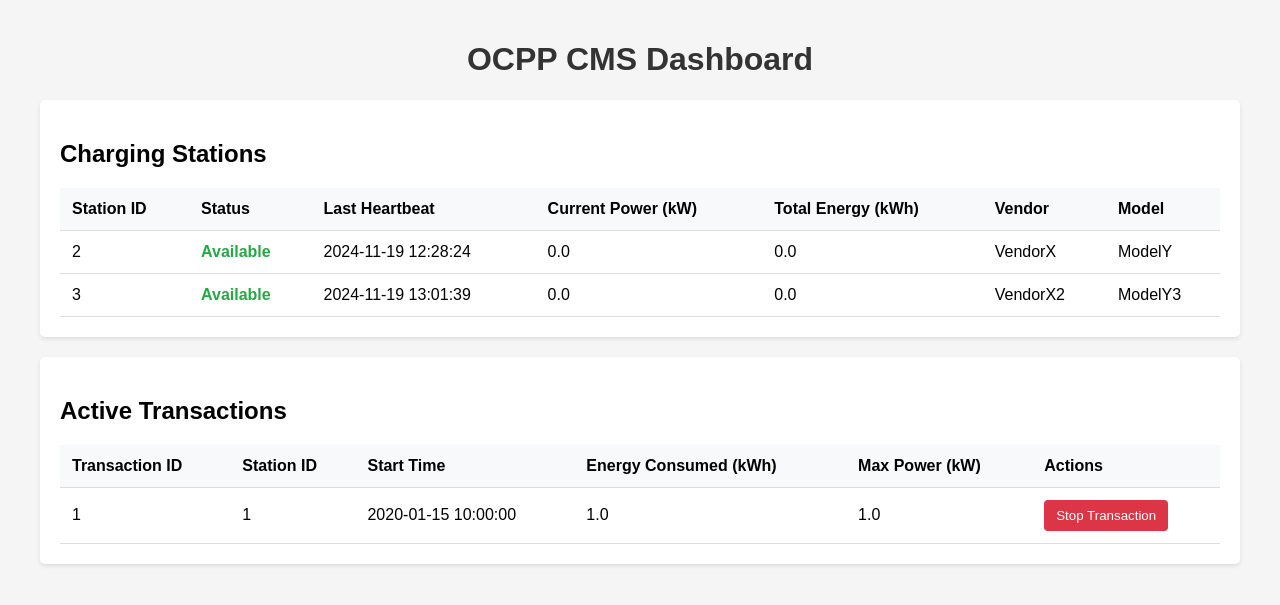
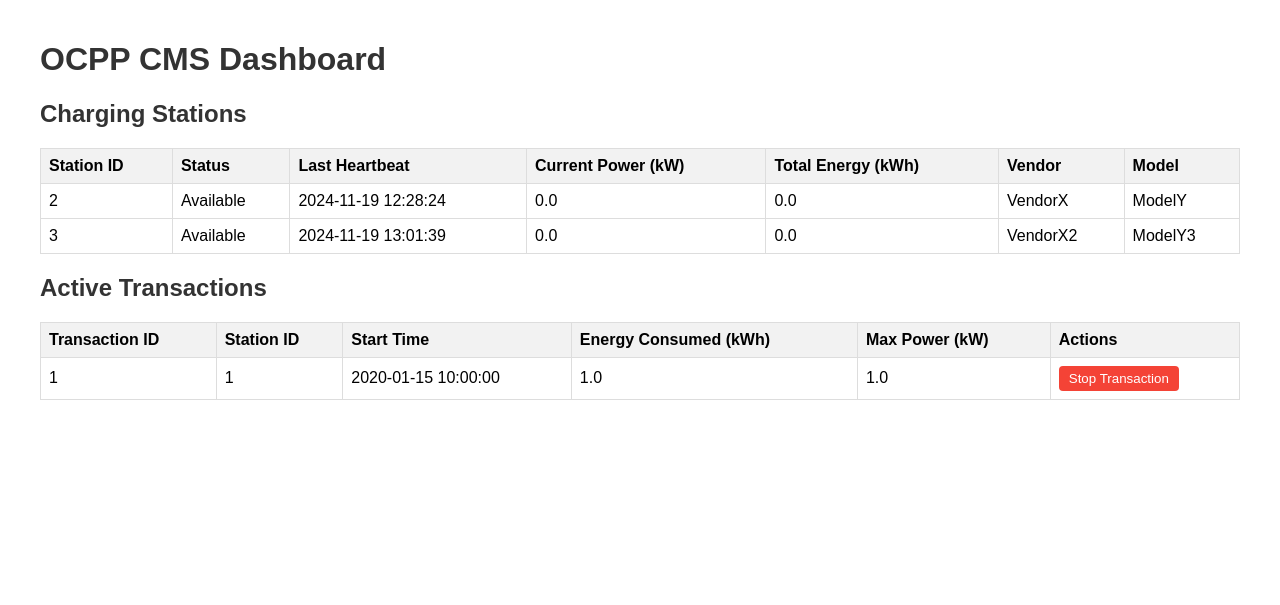
Before and after one commit to supremetgi/ocpp_cms_claude, a FastAPI app: page / in a window 1280 px wide. Shown: the top 605 px of the page. Run offline with FastAPI, Linux system fonts and the light colour scheme; tables that the repository leaves empty hold one stand-in row (values such as "Sample post").

Commit message:
added stop button for stopping from cms itself

```diff
--- a/main.py
+++ b/main.py
@@ -24,6 +24,9 @@ async def home(request: Request):
         {"request": request, "stations": stations, "transactions": transactions}
     )
 
+
+
+
 @app.post("/stop-transaction/{transaction_id}")
 async def stop_transaction(transaction_id: str):
     db = SessionLocal()
@@ -33,19 +36,55 @@ async def stop_transaction(transaction_id: str):
         if not transaction or not transaction.is_active:
             raise HTTPException(status_code=404, detail="Active transaction not found")
 
+        # Find the corresponding charging station
+        station = db.query(ChargingStation).filter_by(station_id=transaction.station_id).first()
+
+        if not station:
+            raise HTTPException(status_code=404, detail="Charging station not found")
+
         # Simulate OCPP stop transaction message
-        stop_payload = {
-            "transactionId": transaction_id
-        }
-
-        await ocpp_handler.handle_call(None, "StopTransactionFromCMS", {"transactionId": transaction_id})
+        await ocpp_handler.handle_call(None, "StopTransactionFromCMS", {
+            "transactionId": transaction_id,
+            "chargePointId": station.station_id
+        })
 
         return JSONResponse({"status": "success", "message": "Transaction stopped"})
 
     except Exception as e:
+        logging.error(f"Error stopping transaction: {e}")
         return JSONResponse(status_code=500, content={"status": "error", "message": str(e)})
     finally:
         db.close()
+
+
+
+
+
+
+
+
+# @app.post("/stop-transaction/{transaction_id}")
+# async def stop_transaction(transaction_id: str):
+#     db = SessionLocal()
+#     try:
+#         transaction = db.query(Transaction).filter_by(transaction_id=transaction_id).first()
+
+#         if not transaction or not transaction.is_active:
+#             raise HTTPException(status_code=404, detail="Active transaction not found")
+
+#         # Simulate OCPP stop transaction message
+#         stop_payload = {
+#             "transactionId": transaction_id
+#         }
+
+#         await ocpp_handler.handle_call(None, "StopTransactionFromCMS", {"transactionId": transaction_id})
+
+#         return JSONResponse({"status": "success", "message": "Transaction stopped"})
+
+#     except Exception as e:
+#         return JSONResponse(status_code=500, content={"status": "error", "message": str(e)})
+#     finally:
+#         db.close()
 
 
 
@@ -64,6 +103,10 @@ async def websocket_endpoint(websocket: WebSocket, station_id: str):
     finally:
         del ocpp_handler.active_connections[websocket]
 
+
+
+
+
 if __name__ == "__main__":
     uvicorn.run("main:app", host="0.0.0.0", port=8000, reload=True)
 
--- a/templates/index.html
+++ b/templates/index.html
@@ -1,17 +1,50 @@
 <!DOCTYPE html>
-<html>
+<html lang="en">
 <head>
+    <meta charset="UTF-8">
+    <meta name="viewport" content="width=device-width, initial-scale=1.0">
     <title>OCPP CMS Dashboard</title>
-    <link rel="stylesheet" href="{{ url_for('static', path='styles.css') }}">
-    <script src="https://cdn.jsdelivr.net/npm/axios/dist/axios.min.js"></script>
+    <style>
+        body {
+            font-family: Arial, sans-serif;
+            max-width: 1200px;
+            margin: 0 auto;
+            padding: 20px;
+        }
+        table {
+            width: 100%;
+            border-collapse: collapse;
+            margin-bottom: 20px;
+        }
+        th, td {
+            border: 1px solid #ddd;
+            padding: 8px;
+            text-align: left;
+        }
+        th {
+            background-color: #f2f2f2;
+        }
+        h1, h2 {
+            color: #333;
+        }
+        .stop-btn {
+            background-color: #f44336;
+            color: white;
+            border: none;
+            padding: 5px 10px;
+            text-align: center;
+            text-decoration: none;
+            display: inline-block;
+            cursor: pointer;
+            border-radius: 4px;
+        }
+    </style>
 </head>
 <body>
-    <div class="container">
     <h1>OCPP CMS Dashboard</h1>
 
-        <div class="stations-container">
     <h2>Charging Stations</h2>
-            <table class="stations-table">
+    <table>
         <thead>
             <tr>
                 <th>Station ID</th>
@@ -27,7 +60,7 @@
             {% for station in stations %}
             <tr>
                 <td>{{ station.station_id }}</td>
-                        <td class="status-{{ station.status.lower() }}">{{ station.status }}</td>
+                <td>{{ station.status }}</td>
                 <td>{{ station.last_heartbeat.strftime('%Y-%m-%d %H:%M:%S') }}</td>
                 <td>{{ station.current_power|round(2) }}</td>
                 <td>{{ station.total_energy_consumed|round(2) }}</td>
@@ -37,11 +70,9 @@
             {% endfor %}
         </tbody>
     </table>
-        </div>
 
-        <div class="transactions-container">
     <h2>Active Transactions</h2>
-            <table class="transactions-table">
+    <table>
         <thead>
             <tr>
                 <th>Transaction ID</th>
@@ -61,24 +92,35 @@
                 <td>{{ transaction.energy_consumed|round(2) }}</td>
                 <td>{{ transaction.max_power|round(2) }}</td>
                 <td>
-                            <button onclick="stopTransaction('{{ transaction.transaction_id }}')">Stop Transaction</button>
+                    <button class="stop-btn" onclick="stopTransaction('{{ transaction.transaction_id }}')">
+                        Stop Transaction
+                    </button>
                 </td>
             </tr>
             {% endfor %}
         </tbody>
     </table>
-        </div>
-    </div>
 
     <script>
         function stopTransaction(transactionId) {
-        axios.post(`/stop-transaction/${transactionId}`)
-            .then(response => {
+            fetch(`/stop-transaction/${transactionId}`, {
+                method: 'POST',
+                headers: {
+                    'Content-Type': 'application/json'
+                }
+            })
+            .then(response => response.json())
+            .then(data => {
+                if (data.status === 'success') {
                     alert('Transaction stopped successfully');
-                location.reload();
+                    location.reload(); // Refresh the page to update the transactions list
+                } else {
+                    alert('Failed to stop transaction: ' + data.message);
+                }
             })
             .catch(error => {
-                alert('Failed to stop transaction: ' + error.response.data.message);
+                console.error('Error:', error);
+                alert('An error occurred while stopping the transaction');
             });
         }
     </script>
```
Also changed, not shown: ocpp_handler.py (+63 -0 lines). Lines whose indentation alone changed are shown as unchanged.
